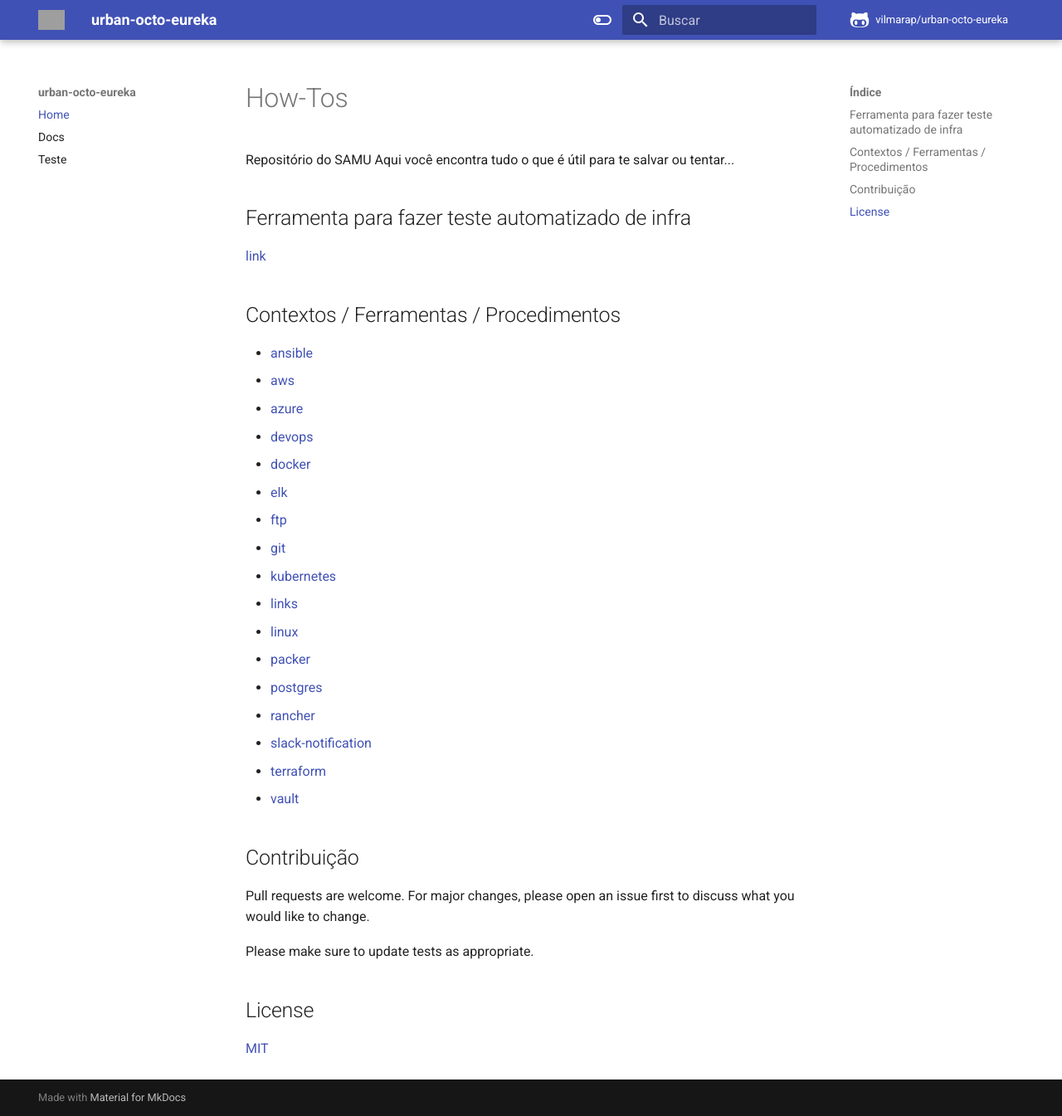
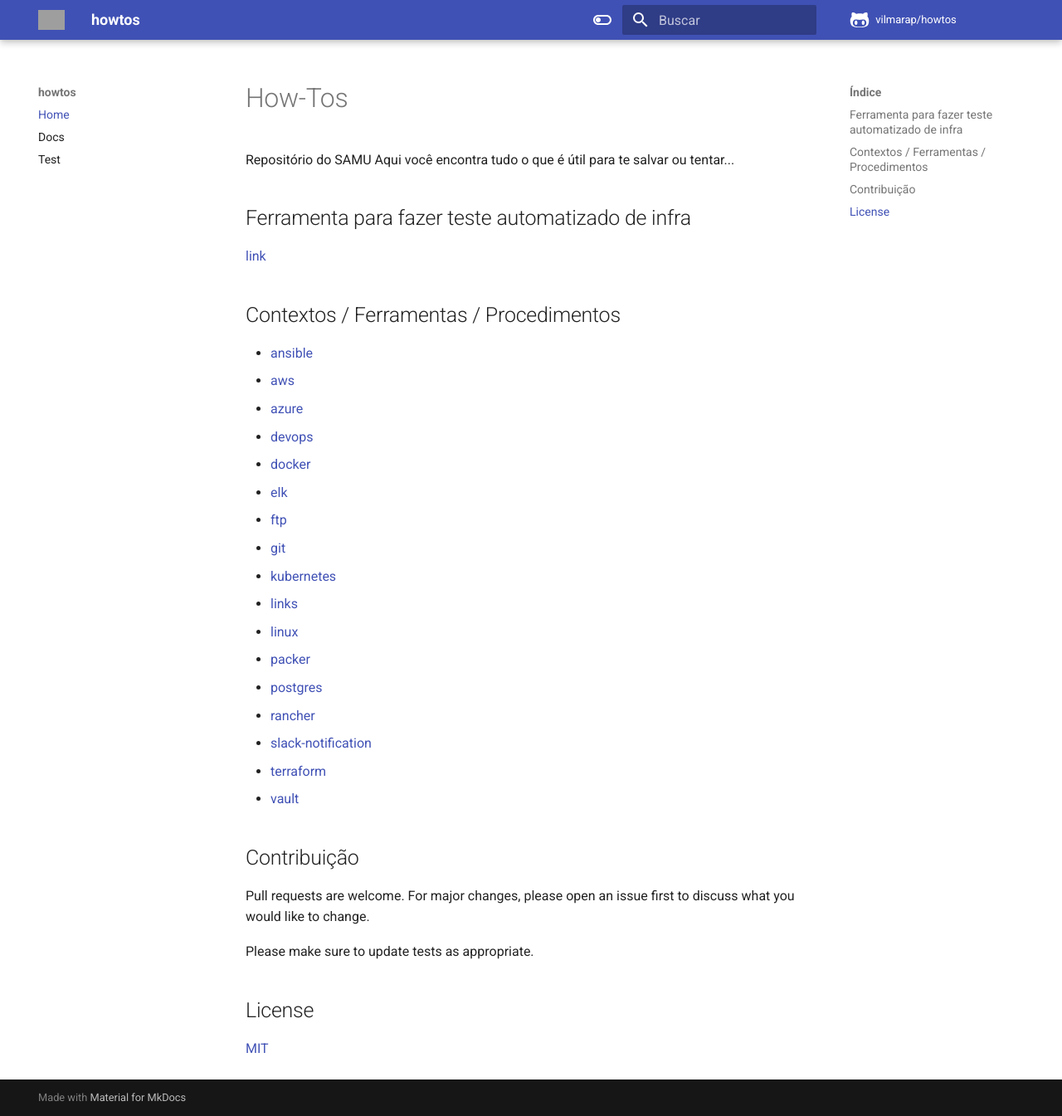
Before and after one commit to vilmarap/howtos, an MkDocs documentation site: the page built from docs/index.md, in a window 1280 px wide and 1345 px high. Shown: the whole window at 83% size. Built offline with MkDocs 1.6.1 and Material for MkDocs 9.7.7, drawn with Linux system fonts in a browser that asks for light colours; comment, search, counter and statistics services are not loaded; grey boxes are pictures that could not be loaded.

Commit message:
Update mkdocs.yml

```diff
--- a/mkdocs.yml
+++ b/mkdocs.yml
@@ -1,6 +1,6 @@
-site_name: urban-octo-eureka
-repo_name: vilmarap/urban-octo-eureka
-repo_url: https://github.com/vilmarap/urban-octo-eureka
+site_name: howtos
+repo_name: vilmarap/howtos
+repo_url: https://github.com/vilmarap/howtos
 
 theme:
   name: material
@@ -16,8 +16,8 @@ theme:
         name: Switch to light mode
   icon:
     repo: fontawesome/brands/github-alt
-  logo: imgs/python_rocket.png
-  favicon: imgs/favicon.ico
+  logo: img/logo.png
+  favicon: img/favicon.ico
   features:
   - content.tabs.link
 
@@ -33,4 +33,4 @@ markdown_extensions:
 nav:
   - Home: index.md
   - Docs: docs.md
-  - Teste: test.md
+  - Test: test.md
```
